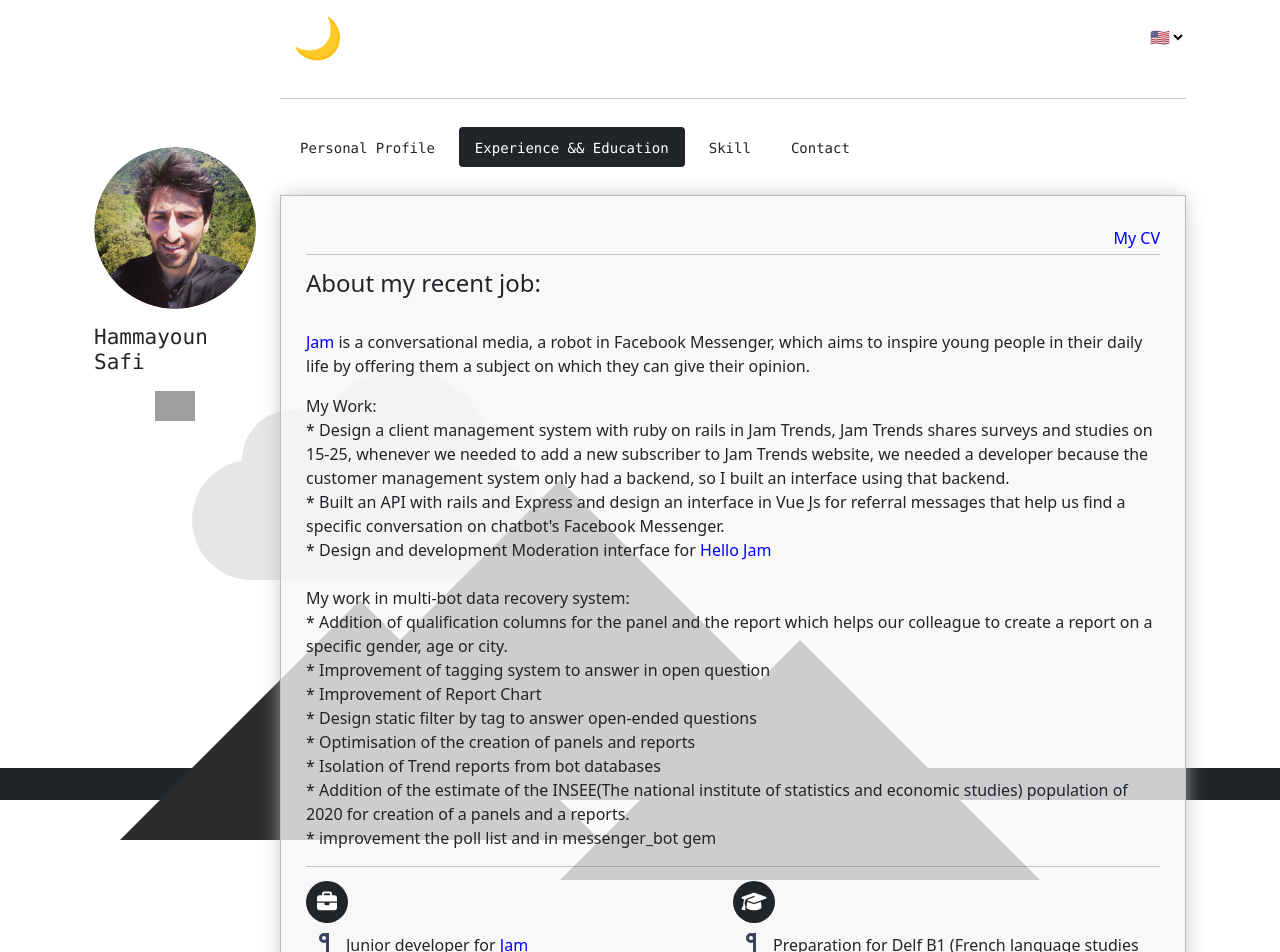
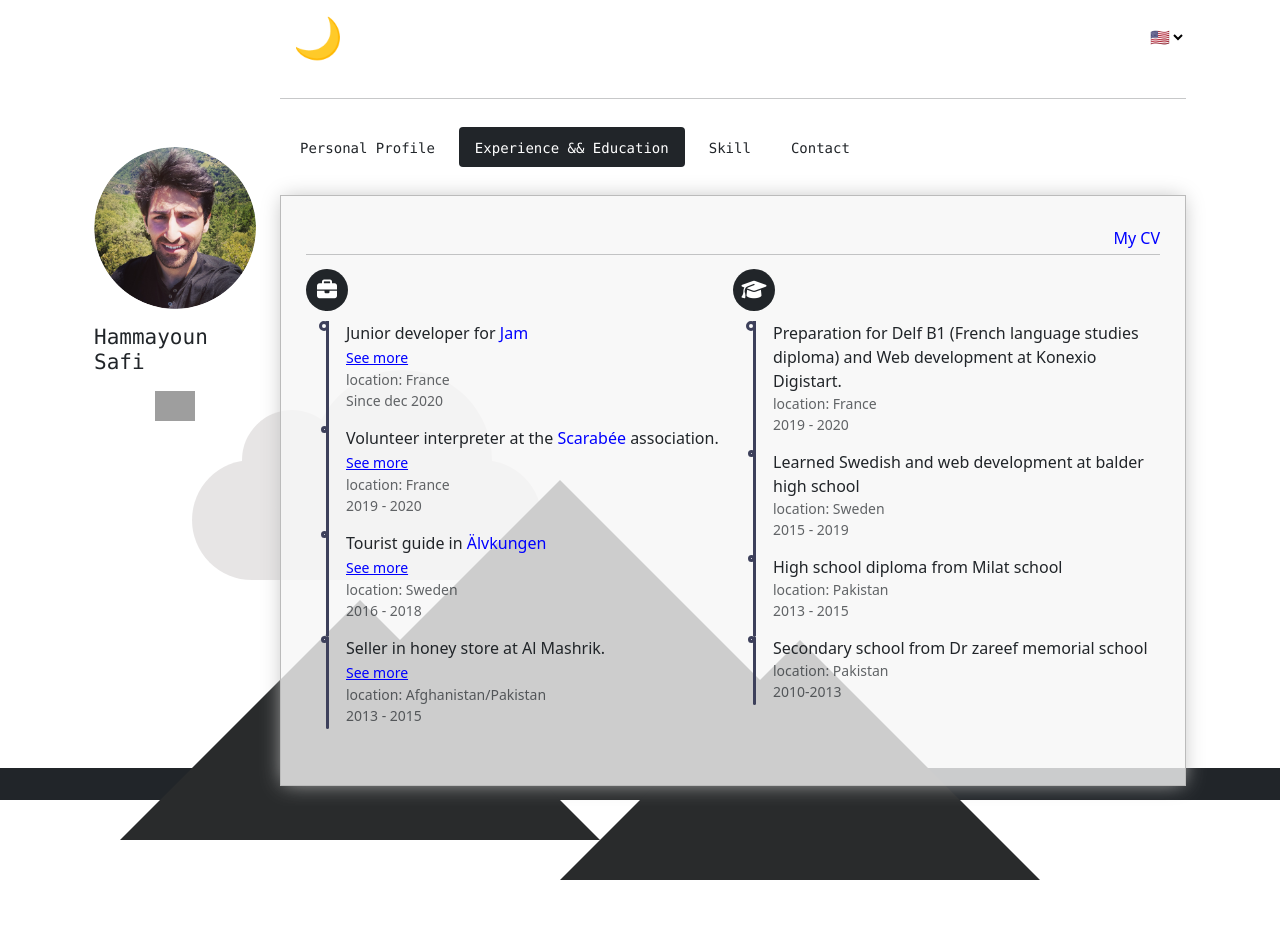
Before and after one commit to Hama99o/my-cv, a Vue app: page /experience-education in a window 1280 px wide. Shown: the top 952 px of the page. After the commit the page ends 806 px from the top, so only its background shows below. Built offline with nearby package versions, Linux system fonts and the light colour scheme; grey boxes are pictures that could not be loaded.

Commit message:
jam text updated

```diff
--- a/src/components/ExperienceAndEducation.vue
+++ b/src/components/ExperienceAndEducation.vue
@@ -5,12 +5,15 @@
         <router-link class="d-flex justify-content-end" :to="{ name: $t('message.HammayounSaficvEn') }" :class="getClass('lightBlueLinkInDark')" target="_blank">{{options.myCv}}</router-link>
         <hr class="my-1" />
       </div>
-      <div>
-        <h4>{{options.abouRecentJob}}:</h4>
-        <br/>
-        <p><a href="https://www.linkedin.com/company/hellojam/mycompany/" :class="getClass('lightBlueLinkInDark')" target="_blank"> Jam</a> {{exAndEduText.jamText4}} </p>
-        <p>
-          {{options.myWork}}:
+      <div class="work">
+        <h3><i class="fa fa-briefcase" :class="getClass('whitebgWithDarkTextInDark')"></i></h3>
+        <ul>
+          <li>
+            <span>
+              {{exAndEduText.jamText2}} <a href="https://www.hellojam.fr/" :class="getClass('lightBlueLinkInDark')" target="_blank"> Jam </a>
+              <p v-if="allSeeMore.jamHistory.seeMore" class="see-more-text mt-3">
+                <a href="https://www.linkedin.com/company/hellojam/mycompany/" :class="getClass('lightBlueLinkInDark')" target="_blank"> Jam</a> {{exAndEduText.jamText4}}
+                <br/> {{options.myWork}}:
                 <br/>* {{exAndEduText.jamText8}}
                 <br/>* {{exAndEduText.jamText9}}
                 <br/>* {{exAndEduText.jamText18}} <a href="https://www.hellojam.fr/" :class="getClass('lightBlueLinkInDark')" target="_blank">Hello Jam</a>
@@ -24,19 +27,6 @@
                 <br/>* {{exAndEduText.jamText15}}
                 <br/>* {{exAndEduText.jamText16}}
                 <br/>* {{exAndEduText.jamText17}}
-        </p>
-        <hr class="my-1" />
-      </div>
-      <div class="work">
-        <h3><i class="fa fa-briefcase" :class="getClass('whitebgWithDarkTextInDark')"></i></h3>
-        <ul>
-          <li>
-            <span>
-              {{exAndEduText.jamText2}} <a href="https://www.hellojam.fr/" :class="getClass('lightBlueLinkInDark')" target="_blank"> Jam </a>
-              <p v-if="allSeeMore.jamHistory.seeMore" class="see-more-text mt-3">
-                * {{exAndEduText.jamText5}} <a href="https://www.hellojam.fr/" :class="getClass('lightBlueLinkInDark')" target="_blank"> Jam Trends</a>
-                <br/>* {{exAndEduText.jamText6}}
-                <br/>* {{exAndEduText.jamText7}}
               </p>
             </span>
             <SeeMoreOrSeeLess :seeHistory="allSeeMore.jamHistory.seeMore" @toggleHistory="toggleHistory('jamHistory')" />
```
Lines whose indentation alone changed are shown as unchanged.
